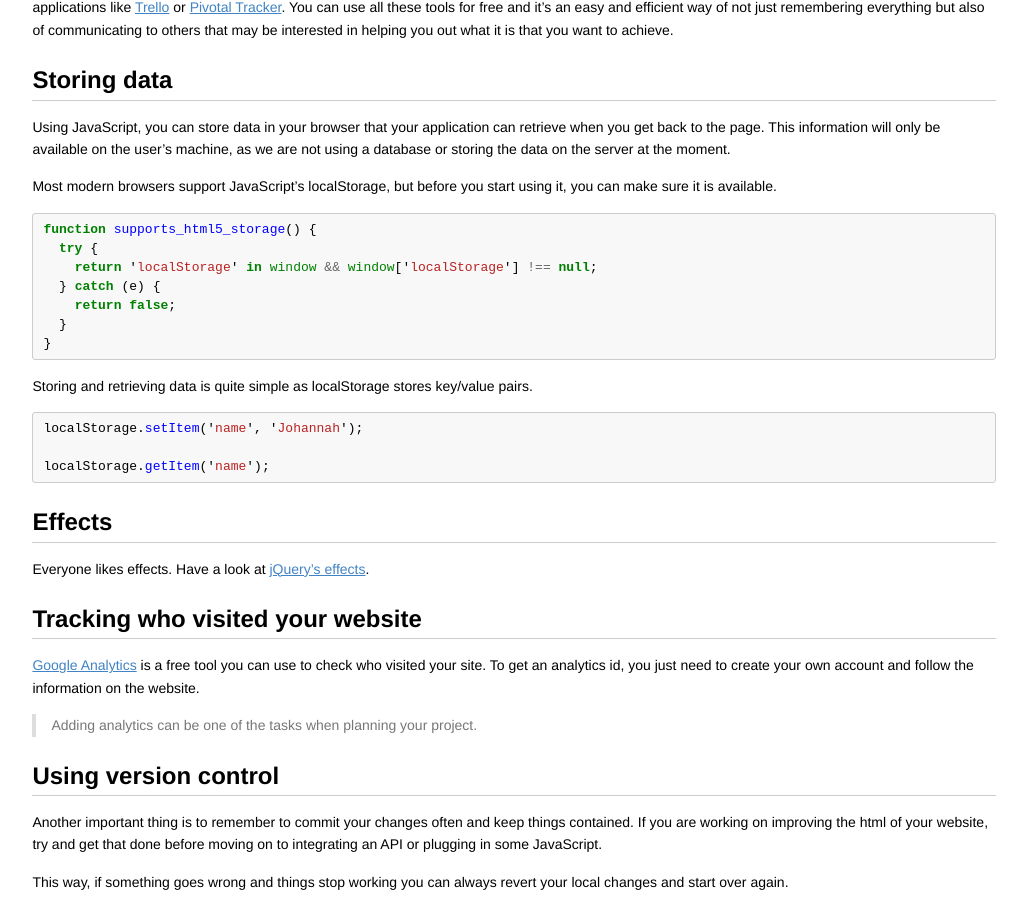
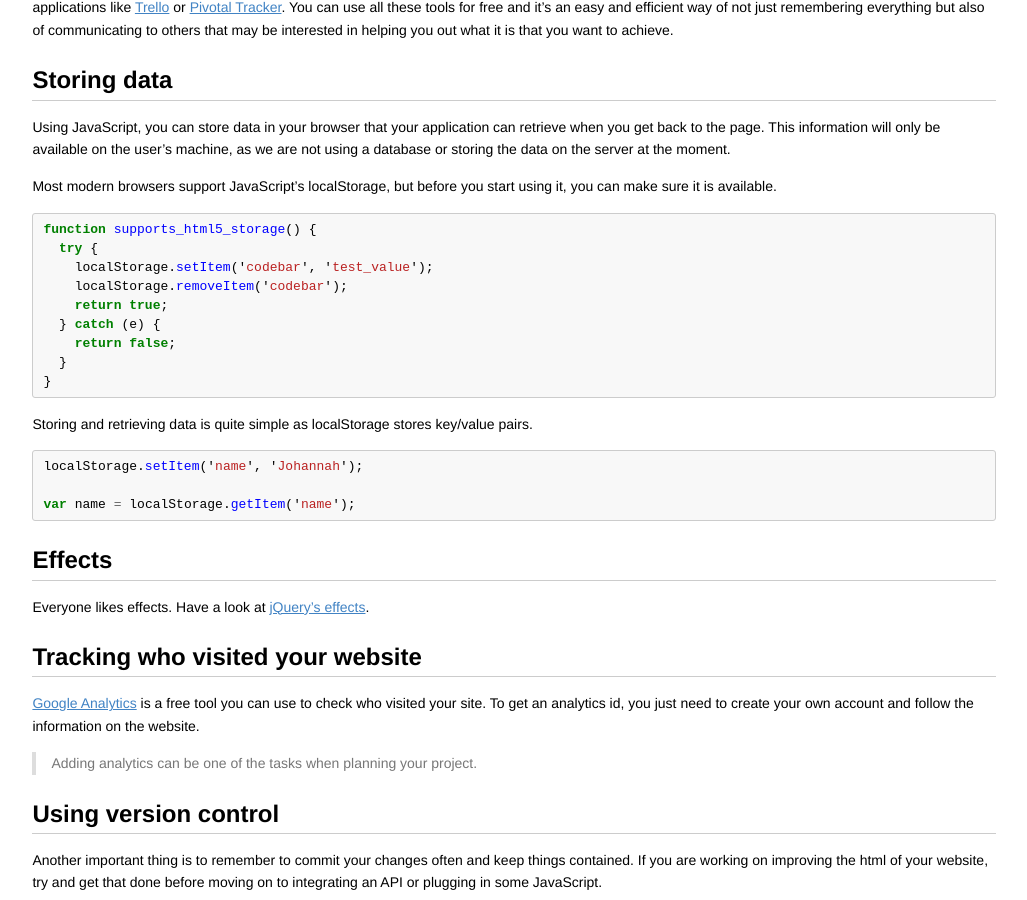
Before and after one commit to codebar/tutorials, a Jekyll site: the page built from js/lesson8/tutorial.md, in a window 1280 px wide and 900 px high, scrolled down 817 px. Shown: the whole window, without its empty margins (126-1153 px from the left). Built offline with Jekyll 4.4.1, drawn with Linux system fonts in a browser that asks for light colours.

Commit message:
update localStorage feature detection, show assignment on get

````diff
--- a/js/lesson8/tutorial.md
+++ b/js/lesson8/tutorial.md
@@ -41,7 +41,9 @@ Most modern browsers support JavaScript's localStorage, but before you start usi
 ```javascript
 function supports_html5_storage() {
   try {
-    return 'localStorage' in window && window['localStorage'] !== null;
+    localStorage.setItem('codebar', 'test_value');
+    localStorage.removeItem('codebar');
+    return true;
   } catch (e) {
     return false;
   }
@@ -54,7 +56,7 @@ Storing and retrieving data is quite simple as localStorage stores key/value pai
 ```javascript
 localStorage.setItem('name', 'Johannah');
 
-localStorage.getItem('name');
+var name = localStorage.getItem('name');
 ```
 
 ## Effects
@@ -85,7 +87,7 @@ Some popular API's that you may find useful
 
 - [Twilio](https://www.twilio.com/docs/api/rest) Initiate calls and send text messages.
 
-- [Twitter](https://dev.twitter.com/docs/api/1.1) search Twitter, retrieve and send your tweets and a lot more.
+- [Twitter](https://developer.twitter.com/en/docs.html) search Twitter, retrieve and send your tweets and a lot more.
 - [Spotify](https://developer.spotify.com/technologies/web-api/) Explore Spotify's music catalog and retrieve track, album and artist data.
 
 - [Instagram](https://instagram.com/developer/endpoints/) Search and retrieve images from Instagram.
````
